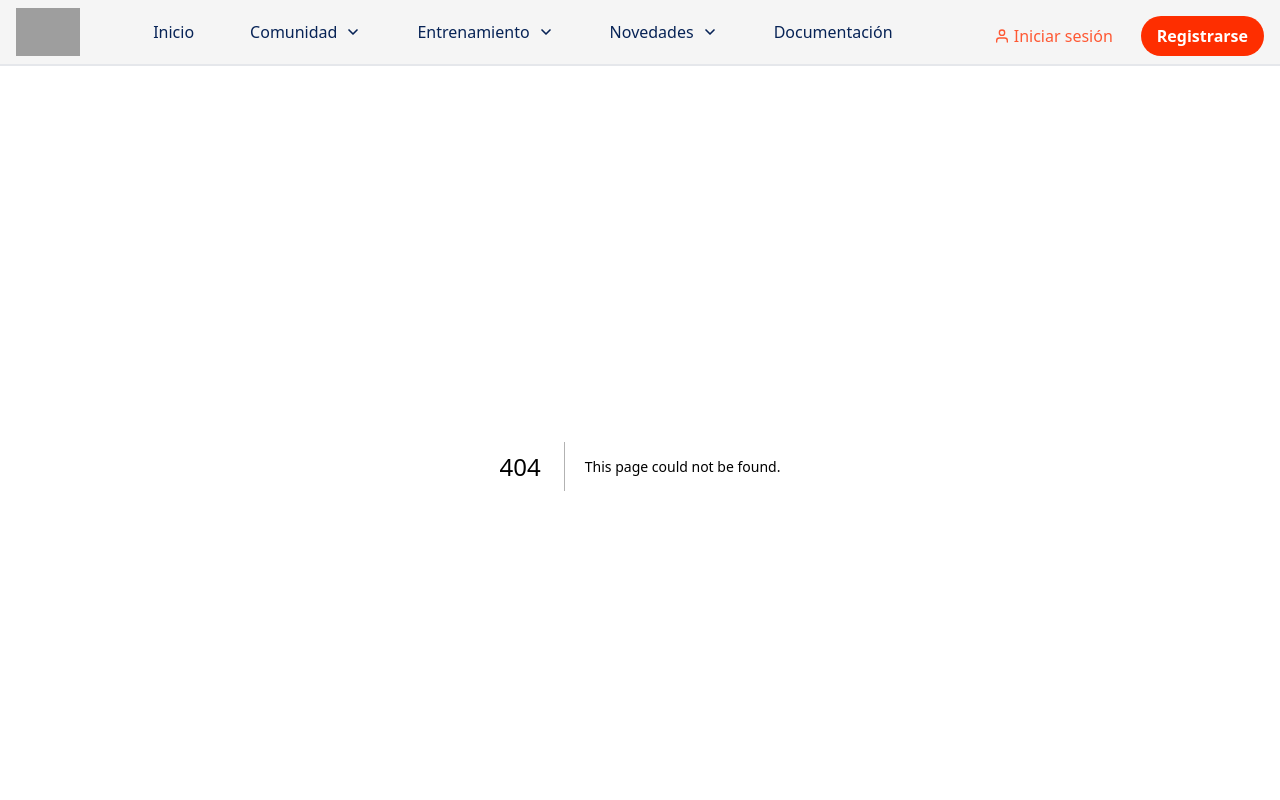
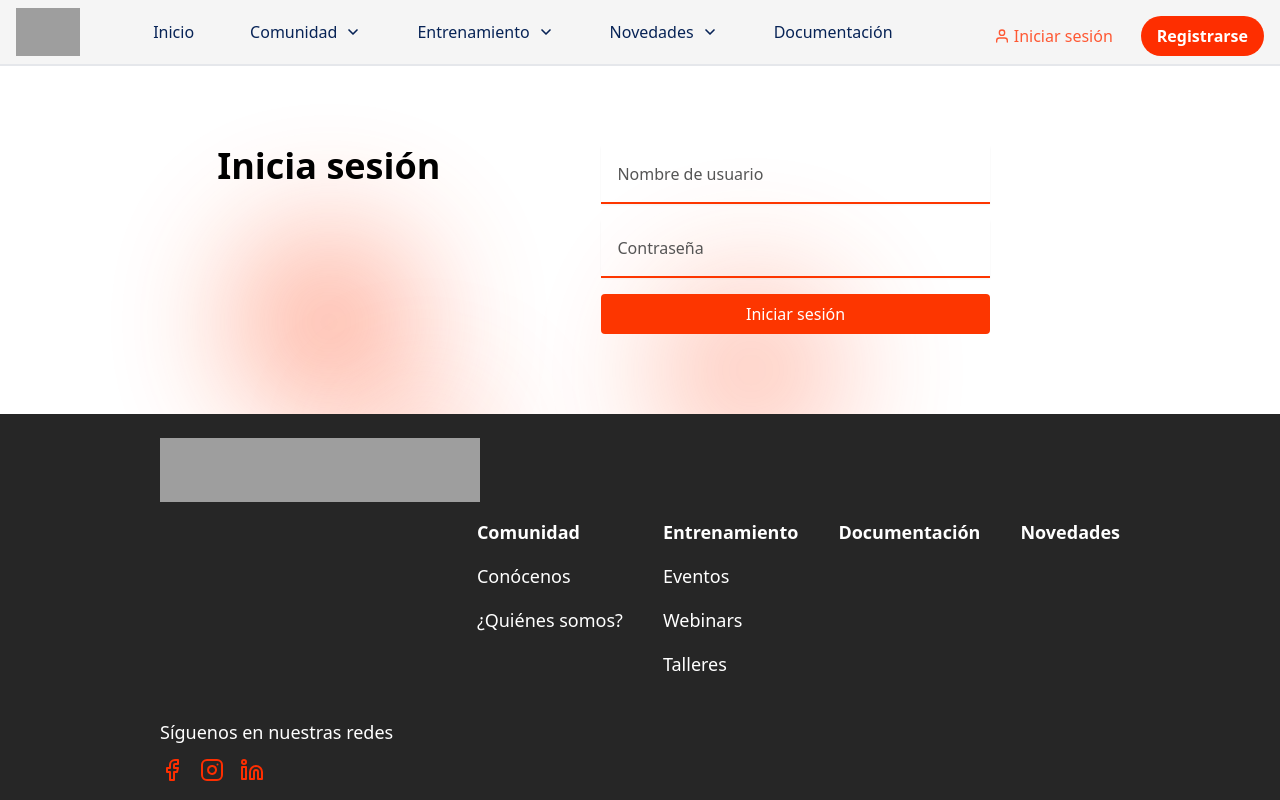
Before and after one commit to ScrumLatamCommunity/web-portal, a Next.js app: page /login in a window 1280 px wide. Before the commit this address had no page. Shown: the top 800 px of the page. Built offline with nearby package versions, Linux system fonts and the light colour scheme; grey boxes are pictures that could not be loaded.

Commit message:
feat: login component added

```diff
--- a/src/app/home/components/Navbar.tsx
+++ b/src/app/home/components/Navbar.tsx
@@ -73,7 +73,7 @@ export const Navbar: React.FC = () => {
             <div className='flex items-center'>
               <a
                 className='mr-5 flex items-center whitespace-nowrap p-2 text-red-400 hover:text-red-200'
-                href='#'
+                href='/login'
               >
                 <User className='h-4' />
                 <h2 className='block'>Iniciar sesión</h2>
--- /dev/null
+++ b/src/app/login/page.tsx
@@ -0,0 +1,72 @@
+'use client'
+import { useState } from 'react'
+import { NextPage } from 'next'
+
+interface FormData {
+  password: string
+  username: string
+}
+
+const BackgroundCircles = () => {
+  return (
+    <div className='absolute inset-0 -z-10'>
+      <div className='absolute left-10 top-40 h-48 w-48 rounded-full bg-gradient-to-r from-[#FD3600] to-[#FF5733] opacity-40 blur-3xl md:left-10 md:top-20'></div>
+      <div className='absolute right-10 top-10 h-48 w-48 rounded-full bg-gradient-to-r from-[#FD3600] to-[#FF5733] opacity-30 blur-3xl md:right-60 md:top-32'></div>
+      <div className='absolute left-40 top-80 h-36 w-36 rounded-full bg-gradient-to-r from-[#FD3600] to-[#FF5733] opacity-20 blur-3xl md:left-40 md:top-60'></div>
+    </div>
+  )
+}
+
+const RegisterForm: NextPage = () => {
+  const [formData, setFormData] = useState<FormData>({
+    password: '',
+    username: '',
+  })
+
+  const handleSubmit = (e: React.FormEvent) => {
+    e.preventDefault()
+    console.log(formData)
+  }
+
+  return (
+    <div className='relative mx-10 my-20 grid grid-cols-1 gap-10 md:grid-cols-3'>
+      <BackgroundCircles />
+      <div className='order-1 col-span-1 md:order-1'>
+        <p className='mx-6 mb-6 text-4xl font-bold'>Inicia sesión</p>
+      </div>
+      <div className='order-2 col-span-2 flex items-center justify-center md:order-2'>
+        <form
+          className='flex w-full flex-col space-y-4 md:w-3/4 lg:w-2/3'
+          onSubmit={handleSubmit}
+        >
+          <input
+            type='text'
+            placeholder='Nombre de usuario'
+            value={formData.username}
+            onChange={(e) =>
+              setFormData({ ...formData, username: e.target.value })
+            }
+            className='w-full border-b-2 border-[#FD3600] bg-transparent p-4 shadow-sm placeholder:text-[#555]'
+          />
+          <input
+            type='password'
+            placeholder='Contraseña'
+            value={formData.password}
+            onChange={(e) =>
+              setFormData({ ...formData, password: e.target.value })
+            }
+            className='w-full border-b-2 border-[#FD3600] bg-transparent p-4 shadow-sm placeholder:text-[#555]'
+          />
+          <button
+            type='submit'
+            className='rounded bg-[#FD3600] px-4 py-2 text-white'
+          >
+            Iniciar sesión
+          </button>
+        </form>
+      </div>
+    </div>
+  )
+}
+
+export default RegisterForm
--- a/src/app/register/page.tsx
+++ b/src/app/register/page.tsx
@@ -22,9 +22,9 @@ interface FormData {
 const BackgroundCircles = () => {
   return (
     <div className='absolute inset-0 -z-10'>
-      <div className='absolute left-10 top-40 h-32 w-32 rounded-full bg-gradient-to-r from-[#FD3600] to-[#FF5733] opacity-80 md:left-10 md:top-20'></div>
-      <div className='absolute right-10 top-10 h-32 w-32 rounded-full bg-gradient-to-r from-[#FD3600] to-[#FF5733] opacity-50 md:right-60 md:top-32'></div>
-      <div className='absolute left-40 top-80 h-24 w-24 rounded-full bg-gradient-to-r from-[#FD3600] to-[#FF5733] opacity-30 md:left-40 md:top-60'></div>
+      <div className='absolute left-10 top-40 h-48 w-48 rounded-full bg-gradient-to-r from-[#FD3600] to-[#FF5733] opacity-40 blur-3xl md:left-10 md:top-20'></div>
+      <div className='absolute right-10 top-10 h-48 w-48 rounded-full bg-gradient-to-r from-[#FD3600] to-[#FF5733] opacity-30 blur-3xl md:right-60 md:top-32'></div>
+      <div className='absolute left-40 top-80 h-36 w-36 rounded-full bg-gradient-to-r from-[#FD3600] to-[#FF5733] opacity-20 blur-3xl md:left-40 md:top-60'></div>
     </div>
   )
 }
```
